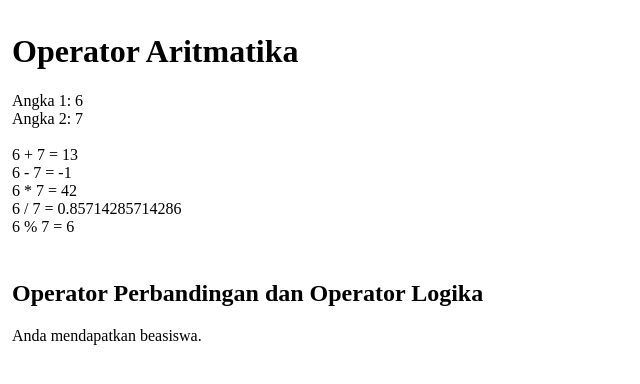
After one commit to adwerygaming/tes-php, a PHP site: page /operator_aritmatka.php in a window 1280 px wide. The commit adds this page. Shown: the top 384 px of the page, without its empty margins (0-640 px from the left). Run offline with PHP 8.4, Linux system fonts and the light colour scheme.

```diff
--- a/src/pertemuan_2/latihan2.php
+++ b/src/pertemuan_2/latihan2.php
@@ -5,7 +5,7 @@
     <meta charset="UTF-8">
     <meta name="viewport" content="width=device-width, initial-scale=1.0">
     <title>Menghitung Angka</title>
-    <link rel="stylesheet" href="styles/latihan2.css">
+    <link rel="stylesheet" href="styles/style.css">
 </head>
 
 <body>
--- /dev/null
+++ b/src/pertemuan_2/operator_aritmatka.php
@@ -0,0 +1,66 @@
+<!DOCTYPE html>
+<html lang="en">
+
+<head>
+    <meta charset="UTF-8">
+    <meta name="viewport" content="width=device-width, initial-scale=1.0">
+    <title>Operator Aritmatika</title>
+    <link rel="stylesheet" href="styles/style.css">
+</head>
+
+<body>
+    <div class="container">
+        <h1>Operator Aritmatika</h1>
+        <?php
+        $x = 6;
+        $y = 7;
+
+        echo '<div class="row">';
+        echo "Angka 1: $x";
+        echo '</div>';
+
+        echo '<div class="row">';
+        echo "Angka 2: $y";
+        echo '</div>';
+
+        echo "<br>";
+
+        echo '<div class="row">';
+        echo "$x + $y = " . ($x + $y);
+        echo '</div>';
+
+        echo '<div class="row">';
+        echo "$x - $y = " . ($x - $y);
+        echo '</div>';
+
+        echo '<div class="row">';
+        echo "$x * $y = " . ($x * $y);
+        echo '</div>';
+
+        echo '<div class="row">';
+        echo "$x / $y = " . ($x / $y);
+        echo '</div>';
+
+        echo '<div class="row">';
+        echo "$x % $y = " . ($x % $y);
+        echo '</div>';
+        ?>
+    </div>
+
+    <div class="container">
+        <h2>Operator Perbandingan dan Operator Logika</h2>
+        <?php
+        $ipk = 3.5;
+        $absen = 0.9;
+
+        if (($ipk >= 3.5) && ($absen >= 0.75)) {
+            echo "Anda mendapatkan beasiswa.";
+        } else {
+            echo "Anda TIDAK LAYAK untuk mendapatkan beasiswa.";
+        }
+        ?>
+    </div>
+
+</body>
+
+</html>
--- a/src/pertemuan_2/styles/latihan2.css
+++ b/src/pertemuan_2/styles/style.css
@@ -18,3 +18,7 @@ form {
     flex-direction: column;
     padding: 12px;
 }
+
+.container {
+    padding: 12px;
+}
```
